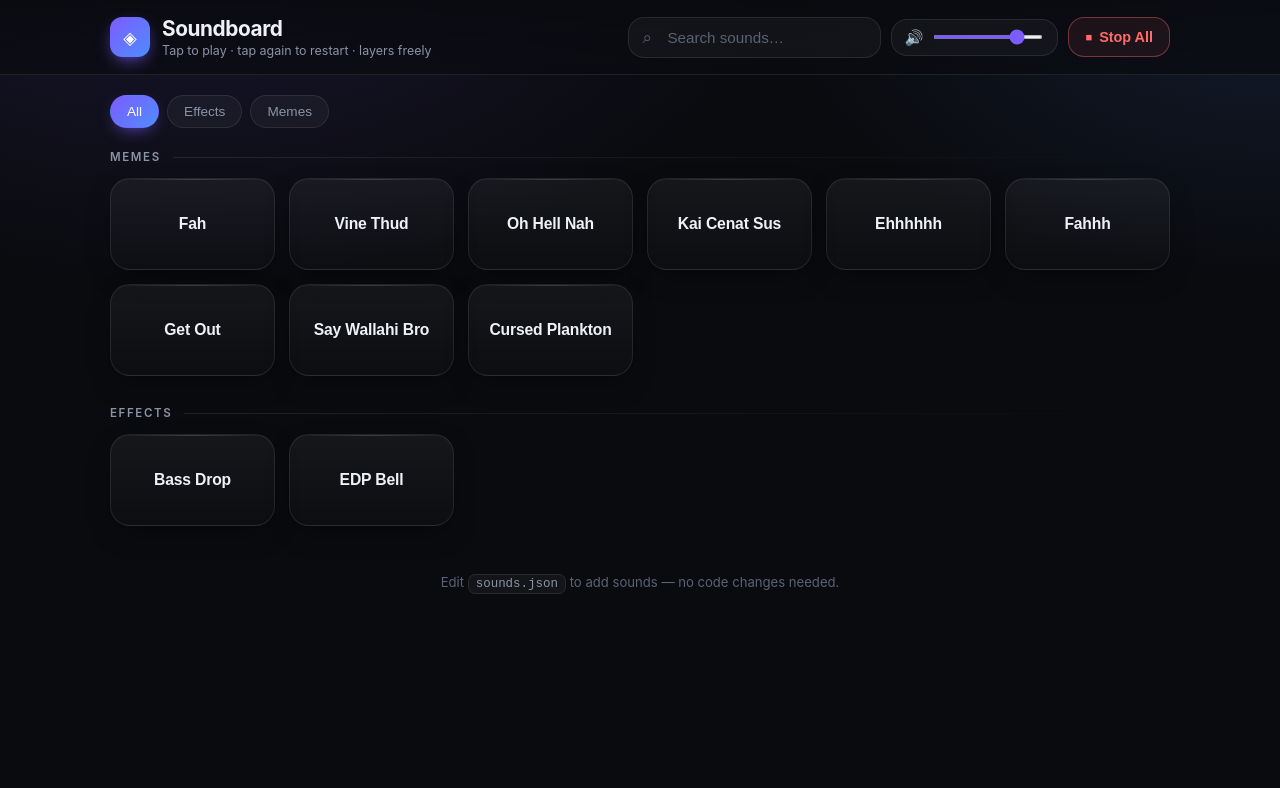
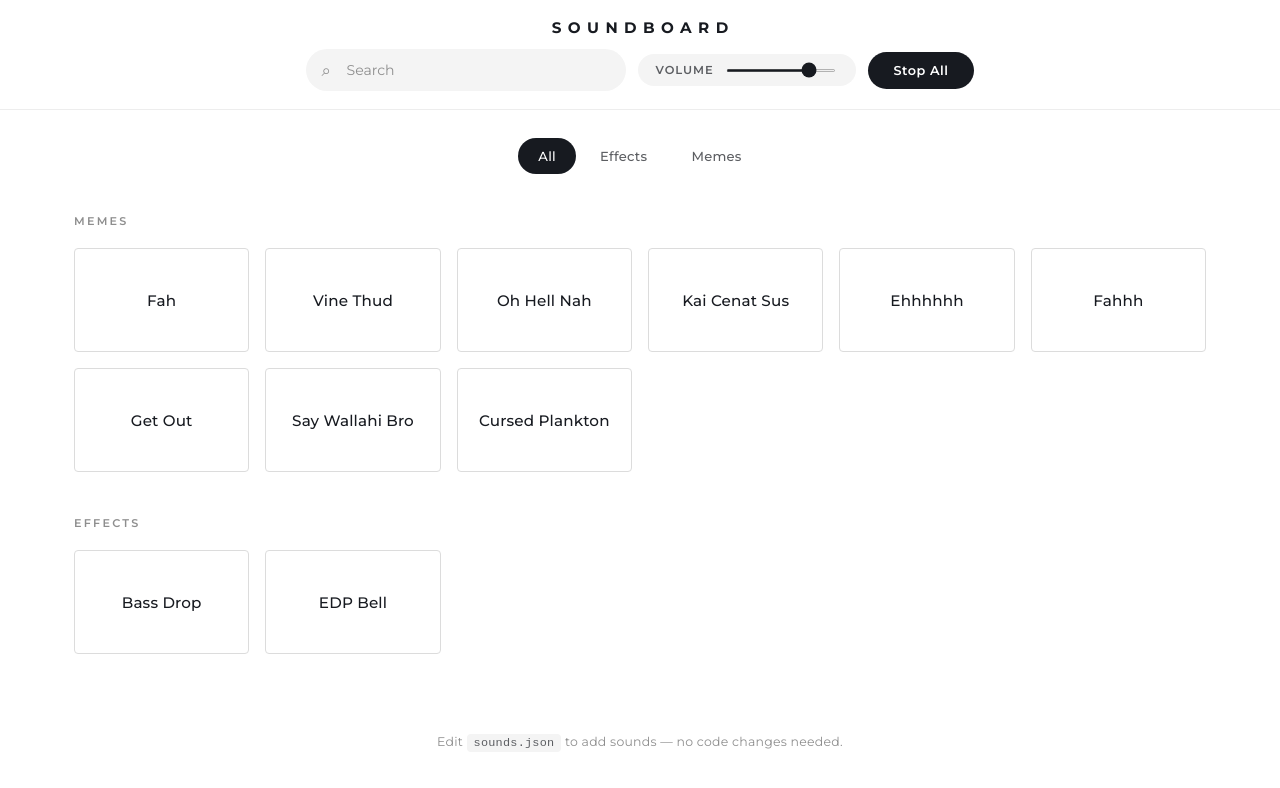
Before and after one commit to swasshiv/soundboard, a plain HTML site: page index.html in a window 1280 px wide. Drawn offline with Linux system fonts and the light colour scheme.

Commit message:
Redesign UI in Tesla style: monochrome, Montserrat, flat cards, invert-on-play
Co-Authored-By: Claude Opus 4.8 <noreply@anthropic.com>

```diff
--- a/index.html
+++ b/index.html
@@ -3,20 +3,19 @@
 <head>
   <meta charset="UTF-8" />
   <meta name="viewport" content="width=device-width, initial-scale=1.0" />
-  <meta name="theme-color" content="#0f1115" />
+  <meta name="theme-color" content="#ffffff" />
   <title>Soundboard</title>
+  <link rel="preconnect" href="https://fonts.googleapis.com" />
+  <link rel="preconnect" href="https://fonts.gstatic.com" crossorigin />
+  <link href="https://fonts.googleapis.com/css2?family=Montserrat:wght@400;500;600;700&display=swap" rel="stylesheet" />
   <link rel="stylesheet" href="./styles.css" />
 </head>
 <body>
   <header class="app-header">
+    <div class="nav">
+      <span class="wordmark">SOUNDBOARD</span>
+    </div>
     <div class="header-inner">
-      <div class="brand">
-        <span class="brand-mark" aria-hidden="true">◈</span>
-        <div class="brand-text">
-          <h1 class="title">Soundboard</h1>
-          <p class="subtitle">Tap to play · tap again to restart · layers freely</p>
-        </div>
-      </div>
       <div class="controls">
         <div class="search-wrap">
           <span class="search-icon" aria-hidden="true">⌕</span>
@@ -24,18 +23,16 @@
             id="search"
             class="search"
             type="search"
-            placeholder="Search sounds…"
+            placeholder="Search"
             autocomplete="off"
             aria-label="Search sounds"
           />
         </div>
         <div class="volume">
-          <label for="volume" aria-label="Volume">🔊</label>
+          <label for="volume" aria-label="Volume">Volume</label>
           <input id="volume" type="range" min="0" max="1" step="0.01" value="0.8" />
         </div>
-        <button id="stop-all" class="stop-all" type="button">
-          <span class="stop-glyph" aria-hidden="true">■</span> Stop All
-        </button>
+        <button id="stop-all" class="stop-all" type="button">Stop All</button>
       </div>
     </div>
   </header>
@@ -50,6 +47,7 @@
     <span>Edit <code>sounds.json</code> to add sounds — no code changes needed.</span>
   </footer>
 
+
   <script src="./app.js"></script>
 </body>
 </html>
--- a/styles.css
+++ b/styles.css
@@ -1,25 +1,18 @@
 :root {
-  --bg: #0a0b0f;
-  --bg-elev: #101219;
-  --surface: rgba(255, 255, 255, 0.04);
-  --surface-hover: rgba(255, 255, 255, 0.07);
-  --border: rgba(255, 255, 255, 0.09);
-  --border-strong: rgba(255, 255, 255, 0.16);
-  --text: #eef1f7;
-  --muted: #8b93a7;
-  --faint: #5b6274;
+  --ink: #171a20;        /* Tesla near-black */
+  --ink-soft: #393c41;
+  --grey: #5c5e62;
+  --grey-2: #8e8e8e;
+  --line: #dcdcdc;
+  --line-soft: #ededed;
+  --bg: #ffffff;
+  --bg-soft: #f4f4f4;
+  --white-btn: rgba(244, 244, 244, 0.92);
+  --white-btn-hover: rgba(255, 255, 255, 1);
 
-  --accent: #7c5cff;
-  --accent-2: #4f8cff;
-  --accent-soft: rgba(124, 92, 255, 0.16);
-  --playing: #43e0a0;
-  --playing-soft: rgba(67, 224, 160, 0.18);
-  --danger: #ff6b6b;
-
-  --radius: 16px;
-  --radius-lg: 20px;
-  --shadow: 0 10px 30px -12px rgba(0, 0, 0, 0.7);
-  --maxw: 1100px;
+  --radius: 4px;         /* Tesla uses tight radii on cards */
+  --pill: 100px;
+  --maxw: 1180px;
 }
 
 * { box-sizing: border-box; }
@@ -28,15 +21,12 @@ html, body {
   margin: 0;
   padding: 0;
   min-height: 100%;
-  color: var(--text);
-  font-family: "Inter", ui-sans-serif, system-ui, -apple-system, "Segoe UI", Roboto, sans-serif;
+  background: var(--bg);
+  color: var(--ink);
+  font-family: "Montserrat", "Helvetica Neue", Helvetica, Arial, sans-serif;
   -webkit-font-smoothing: antialiased;
+  text-rendering: optimizeLegibility;
   -webkit-tap-highlight-color: transparent;
-  background:
-    radial-gradient(1000px 600px at 15% -10%, rgba(124, 92, 255, 0.14), transparent 60%),
-    radial-gradient(900px 500px at 100% 0%, rgba(79, 140, 255, 0.12), transparent 55%),
-    var(--bg);
-  background-attachment: fixed;
 }
 
 /* ---------- Header ---------- */
@@ -45,114 +35,104 @@ html, body {
   position: sticky;
   top: 0;
   z-index: 20;
-  background: linear-gradient(to bottom, rgba(10, 11, 15, 0.92), rgba(10, 11, 15, 0.72));
-  backdrop-filter: blur(16px) saturate(140%);
-  border-bottom: 1px solid var(--border);
+  background: rgba(255, 255, 255, 0.85);
+  backdrop-filter: blur(20px) saturate(180%);
+  border-bottom: 1px solid var(--line-soft);
 }
+
+.nav {
+  max-width: var(--maxw);
+  margin: 0 auto;
+  padding: 18px 24px 6px;
+  display: flex;
+  justify-content: center;
+}
+.wordmark {
+  font-weight: 700;
+  font-size: 0.95rem;
+  letter-spacing: 0.42em;
+  padding-left: 0.42em;   /* optically center the tracked text */
+  color: var(--ink);
+}
+
 .header-inner {
   max-width: var(--maxw);
   margin: 0 auto;
-  padding: 16px 20px;
-  display: flex;
-  flex-wrap: wrap;
-  align-items: center;
-  justify-content: space-between;
-  gap: 14px;
+  padding: 6px 24px 18px;
 }
-
-.brand { display: flex; align-items: center; gap: 12px; }
-.brand-mark {
-  display: grid;
-  place-items: center;
-  width: 40px;
-  height: 40px;
-  border-radius: 12px;
-  font-size: 1.1rem;
-  color: #fff;
-  background: linear-gradient(135deg, var(--accent), var(--accent-2));
-  box-shadow: 0 6px 18px -6px var(--accent);
-}
-.title {
-  margin: 0;
-  font-size: 1.3rem;
-  font-weight: 700;
-  letter-spacing: -0.02em;
-}
-.subtitle {
-  margin: 2px 0 0;
-  font-size: 0.78rem;
-  color: var(--muted);
-}
-
 .controls {
   display: flex;
   flex-wrap: wrap;
-  gap: 10px;
+  gap: 12px;
   align-items: center;
+  justify-content: center;
 }
 
-.search-wrap { position: relative; flex: 1 1 220px; min-width: 160px; }
+/* Search — minimal pill */
+.search-wrap { position: relative; flex: 0 1 320px; min-width: 180px; }
 .search-icon {
   position: absolute;
-  left: 14px;
+  left: 16px;
   top: 50%;
   transform: translateY(-50%);
-  color: var(--faint);
+  color: var(--grey-2);
   font-size: 1.05rem;
   pointer-events: none;
 }
 .search {
   width: 100%;
-  padding: 11px 14px 11px 38px;
-  border-radius: var(--radius);
-  border: 1px solid var(--border);
-  background: var(--surface);
-  color: var(--text);
-  font-size: 0.95rem;
+  padding: 11px 16px 11px 40px;
+  border-radius: var(--pill);
+  border: 1px solid transparent;
+  background: var(--bg-soft);
+  color: var(--ink);
+  font-family: inherit;
+  font-size: 0.88rem;
   outline: none;
-  transition: border-color 0.18s, background 0.18s, box-shadow 0.18s;
+  transition: background 0.2s, border-color 0.2s;
 }
-.search::placeholder { color: var(--faint); }
-.search:focus {
-  border-color: var(--border-strong);
-  background: var(--surface-hover);
-  box-shadow: 0 0 0 3px var(--accent-soft);
-}
+.search::placeholder { color: var(--grey-2); }
+.search:focus { background: #fff; border-color: var(--ink); }
 
+/* Volume — clean inline slider */
 .volume {
   display: flex;
   align-items: center;
-  gap: 8px;
-  padding: 8px 12px;
-  background: var(--surface);
-  border: 1px solid var(--border);
-  border-radius: var(--radius);
+  gap: 10px;
+  padding: 9px 18px;
+  background: var(--bg-soft);
+  border-radius: var(--pill);
 }
-.volume label { font-size: 0.95rem; filter: grayscale(0.2); }
+.volume label {
+  font-size: 0.72rem;
+  font-weight: 600;
+  letter-spacing: 0.08em;
+  text-transform: uppercase;
+  color: var(--grey);
+}
 .volume input[type="range"] {
   width: 110px;
-  height: 4px;
-  accent-color: var(--accent);
+  height: 3px;
+  accent-color: var(--ink);
   cursor: pointer;
 }
 
+/* Stop All — Tesla dark pill */
 .stop-all {
-  display: inline-flex;
-  align-items: center;
-  gap: 7px;
-  padding: 11px 16px;
-  border-radius: var(--radius);
-  border: 1px solid rgba(255, 107, 107, 0.4);
-  background: rgba(255, 107, 107, 0.08);
-  color: var(--danger);
-  font-size: 0.9rem;
+  padding: 11px 26px;
+  border-radius: var(--pill);
+  border: none;
+  background: var(--ink);
+  color: #fff;
+  font-family: inherit;
+  font-size: 0.8rem;
   font-weight: 600;
+  letter-spacing: 0.04em;
   cursor: pointer;
-  transition: background 0.18s, color 0.18s, box-shadow 0.18s, transform 0.08s;
+  transition: background 0.2s, transform 0.08s;
 }
-.stop-all .stop-glyph { font-size: 0.7rem; }
-.stop-all:hover { background: var(--danger); color: #fff; box-shadow: 0 6px 18px -8px var(--danger); }
-.stop-all:active { transform: scale(0.97); }
+.stop-all:hover { background: var(--ink-soft); }
+.stop-all:active { transform: scale(0.98); }
 
 /* ---------- Tabs ---------- */
 
@@ -161,26 +141,28 @@ html, body {
   margin: 0 auto;
   display: flex;
   flex-wrap: wrap;
-  gap: 8px;
-  padding: 20px 20px 0;
+  justify-content: center;
+  gap: 4px;
+  padding: 28px 24px 0;
 }
 .tab {
-  padding: 8px 16px;
-  border-radius: 999px;
-  border: 1px solid var(--border);
-  background: var(--surface);
-  color: var(--muted);
-  font-size: 0.85rem;
+  position: relative;
+  padding: 10px 20px;
+  border: none;
+  background: transparent;
+  color: var(--grey);
+  font-family: inherit;
+  font-size: 0.82rem;
   font-weight: 500;
+  letter-spacing: 0.02em;
   cursor: pointer;
-  transition: color 0.18s, background 0.18s, border-color 0.18s, box-shadow 0.18s;
+  border-radius: var(--pill);
+  transition: color 0.2s, background 0.2s;
 }
-.tab:hover { color: var(--text); background: var(--surface-hover); }
+.tab:hover { color: var(--ink); background: var(--bg-soft); }
 .tab.active {
   color: #fff;
-  border-color: transparent;
-  background: linear-gradient(135deg, var(--accent), var(--accent-2));
-  box-shadow: 0 6px 18px -8px var(--accent);
+  background: var(--ink);
 }
 
 /* ---------- Board ---------- */
@@ -188,49 +170,41 @@ html, body {
 .board {
   max-width: var(--maxw);
   margin: 0 auto;
-  padding: 22px 20px;
+  padding: 40px 24px;
   display: flex;
   flex-direction: column;
-  gap: 30px;
+  gap: 44px;
 }
 
 .category-section h2 {
-  margin: 0 0 14px;
-  font-size: 0.72rem;
-  color: var(--muted);
+  margin: 0 0 20px;
+  font-size: 0.7rem;
+  color: var(--grey-2);
   font-weight: 600;
   text-transform: uppercase;
-  letter-spacing: 0.14em;
-  display: flex;
-  align-items: center;
-  gap: 12px;
-}
-.category-section h2::after {
-  content: "";
-  flex: 1;
-  height: 1px;
-  background: linear-gradient(to right, var(--border), transparent);
+  letter-spacing: 0.2em;
 }
 
 .grid {
   display: grid;
-  grid-template-columns: repeat(auto-fill, minmax(140px, 1fr));
-  gap: 14px;
+  grid-template-columns: repeat(auto-fill, minmax(150px, 1fr));
+  gap: 16px;
 }
 
+/* Pad — clean flat card; inverts to solid black while playing */
 .pad {
   position: relative;
   overflow: hidden;
-  padding: 22px 14px;
-  min-height: 92px;
-  border-radius: var(--radius-lg);
-  border: 1px solid var(--border);
-  background:
-    linear-gradient(180deg, rgba(255, 255, 255, 0.05), rgba(255, 255, 255, 0.015));
-  color: var(--text);
-  font-size: 0.98rem;
-  font-weight: 600;
-  letter-spacing: -0.01em;
+  padding: 26px 16px;
+  min-height: 104px;
+  border-radius: var(--radius);
+  border: 1px solid var(--line);
+  background: #fff;
+  color: var(--ink);
+  font-family: inherit;
+  font-size: 0.95rem;
+  font-weight: 500;
+  letter-spacing: 0.01em;
   cursor: pointer;
   display: flex;
   align-items: center;
@@ -238,93 +212,86 @@ html, body {
   text-align: center;
   word-break: break-word;
   user-select: none;
-  box-shadow: var(--shadow);
-  transition: transform 0.12s ease, border-color 0.2s, background 0.2s, box-shadow 0.2s;
+  transition: border-color 0.18s, box-shadow 0.22s, transform 0.12s, background 0.2s, color 0.2s;
 }
-/* sheen accent line at the top of each pad */
-.pad::before {
+.pad:hover {
+  border-color: var(--ink);
+  box-shadow: 0 8px 24px -12px rgba(23, 26, 32, 0.35);
+  transform: translateY(-2px);
+}
+.pad:active { transform: translateY(0) scale(0.985); }
+.pad:focus-visible { outline: none; border-color: var(--ink); box-shadow: 0 0 0 2px var(--ink); }
+
+.pad.playing {
+  background: var(--ink);
+  border-color: var(--ink);
+  color: #fff;
+}
+/* subtle equalizer-style indicator bar while playing */
+.pad.playing::before {
   content: "";
   position: absolute;
-  inset: 0 0 auto 0;
-  height: 1px;
-  background: linear-gradient(to right, transparent, var(--border-strong), transparent);
+  left: 0; right: 0; bottom: 0;
+  height: 3px;
+  background: #fff;
+  transform-origin: left;
+  animation: sweep 1.5s ease-in-out infinite;
 }
-.pad:hover {
-  border-color: var(--border-strong);
-  background: linear-gradient(180deg, rgba(124, 92, 255, 0.12), rgba(255, 255, 255, 0.02));
-  transform: translateY(-2px);
-  box-shadow: 0 14px 34px -14px rgba(124, 92, 255, 0.5);
-}
-.pad:active { transform: translateY(0) scale(0.97); }
-.pad:focus-visible { outline: none; box-shadow: 0 0 0 3px var(--accent-soft), var(--shadow); }
-
-.pad.playing {
-  border-color: rgba(67, 224, 160, 0.55);
-  background: linear-gradient(180deg, var(--playing-soft), rgba(67, 224, 160, 0.03));
-  color: #d8fff0;
-  animation: pulse 1.4s ease-in-out infinite;
-}
-.pad.playing::before {
-  background: linear-gradient(to right, transparent, var(--playing), transparent);
-}
-@keyframes pulse {
-  0%, 100% { box-shadow: 0 0 0 1px rgba(67, 224, 160, 0.35), 0 8px 26px -12px rgba(67, 224, 160, 0.4); }
-  50%      { box-shadow: 0 0 0 1px rgba(67, 224, 160, 0.6),  0 10px 34px -10px rgba(67, 224, 160, 0.7); }
+@keyframes sweep {
+  0%   { transform: scaleX(0); opacity: 0.9; }
+  50%  { transform: scaleX(1); opacity: 1; }
+  100% { transform: scaleX(0); opacity: 0.9; }
 }
 
-/* ripple flash on press */
+/* press flash */
 .pad.flash::after {
   content: "";
   position: absolute;
   inset: 0;
-  border-radius: inherit;
-  background: radial-gradient(circle at center, var(--accent-soft), transparent 70%);
-  animation: flash 0.45s ease-out;
+  background: rgba(23, 26, 32, 0.08);
+  animation: flash 0.4s ease-out;
 }
-@keyframes flash {
-  from { opacity: 0.9; transform: scale(0.6); }
-  to   { opacity: 0; transform: scale(1.4); }
-}
+@keyframes flash { from { opacity: 1; } to { opacity: 0; } }
 
 .status {
-  color: var(--muted);
+  color: var(--grey);
   text-align: center;
-  padding: 60px 0;
-  font-size: 0.95rem;
+  padding: 80px 0;
+  font-size: 0.9rem;
 }
-.status.error { color: var(--danger); }
+.status.error { color: #c0392b; }
 
 .app-footer {
   max-width: var(--maxw);
   margin: 0 auto;
-  padding: 26px 20px 48px;
+  padding: 40px 24px 60px;
   text-align: center;
-  color: var(--faint);
-  font-size: 0.82rem;
+  color: var(--grey-2);
+  font-size: 0.78rem;
+  letter-spacing: 0.02em;
 }
 .app-footer code {
-  color: var(--muted);
-  background: var(--surface);
-  border: 1px solid var(--border);
+  color: var(--grey);
+  background: var(--bg-soft);
   padding: 2px 7px;
-  border-radius: 7px;
-  font-size: 0.78rem;
+  border-radius: 4px;
+  font-size: 0.74rem;
 }
 
 @media (max-width: 560px) {
-  .header-inner { padding: 14px 16px; }
-  .brand-mark { width: 36px; height: 36px; }
-  .subtitle { display: none; }
-  .controls { width: 100%; }
+  .nav { padding: 16px 18px 4px; }
+  .wordmark { font-size: 0.85rem; letter-spacing: 0.34em; padding-left: 0.34em; }
+  .header-inner { padding: 6px 18px 16px; }
+  .controls { gap: 10px; }
   .search-wrap { flex: 1 1 100%; }
   .tabs, .board { padding-left: 16px; padding-right: 16px; }
-  .grid { grid-template-columns: repeat(auto-fill, minmax(108px, 1fr)); gap: 11px; }
-  .pad { min-height: 80px; padding: 18px 10px; font-size: 0.9rem; }
-  .volume input[type="range"] { width: 90px; }
+  .board { padding-top: 28px; gap: 34px; }
+  .grid { grid-template-columns: repeat(auto-fill, minmax(112px, 1fr)); gap: 12px; }
+  .pad { min-height: 88px; padding: 20px 12px; font-size: 0.88rem; }
+  .volume input[type="range"] { width: 84px; }
 }
 
 @media (prefers-reduced-motion: reduce) {
-  .pad, .pad:hover, .pad:active, .tab, .stop-all { transition: none; }
-  .pad.playing { animation: none; }
-  .pad.flash::after { animation: none; }
+  .pad, .pad:hover, .pad:active, .tab, .stop-all, .search { transition: none; }
+  .pad.playing::before, .pad.flash::after { animation: none; }
 }
```
